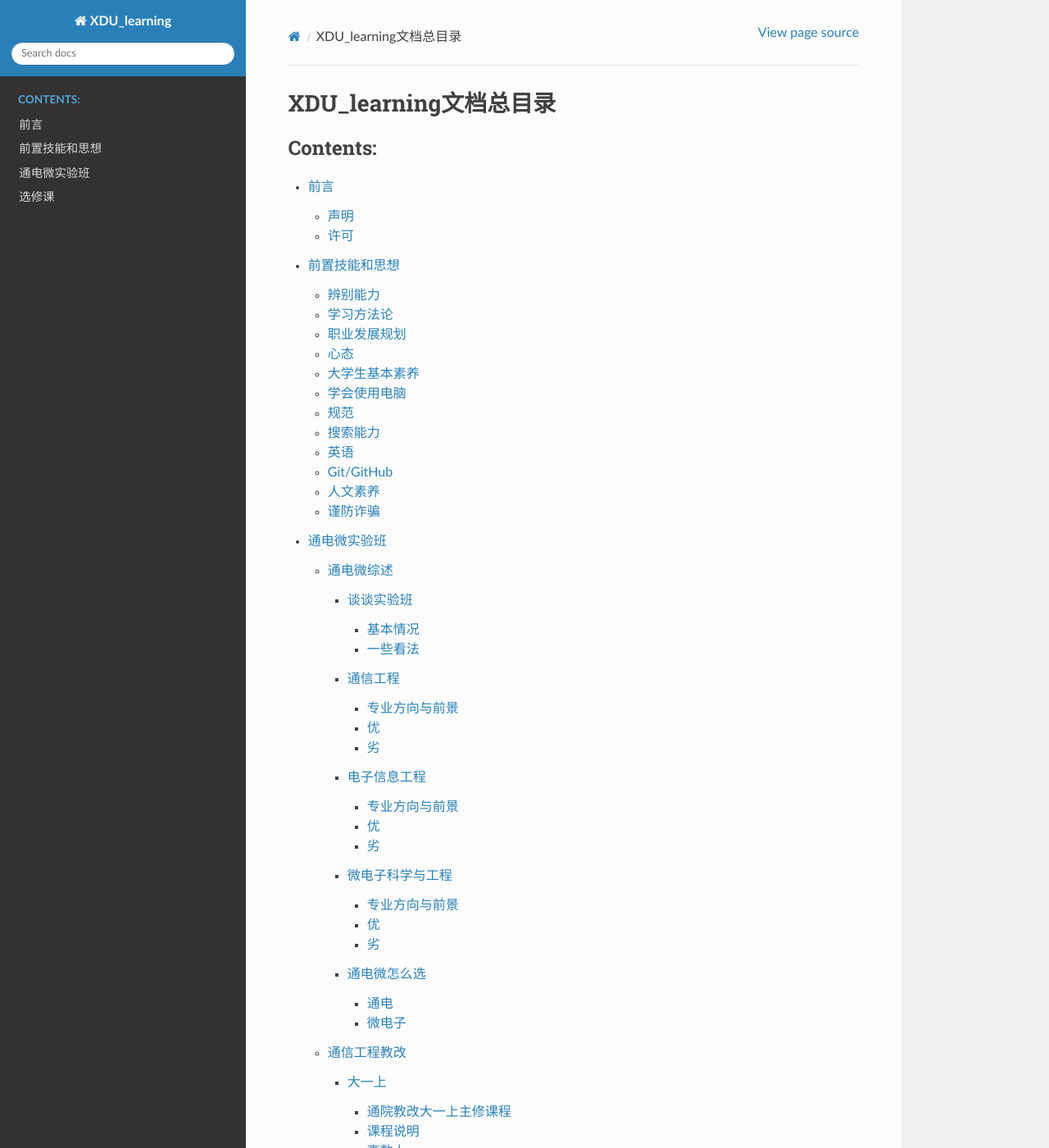
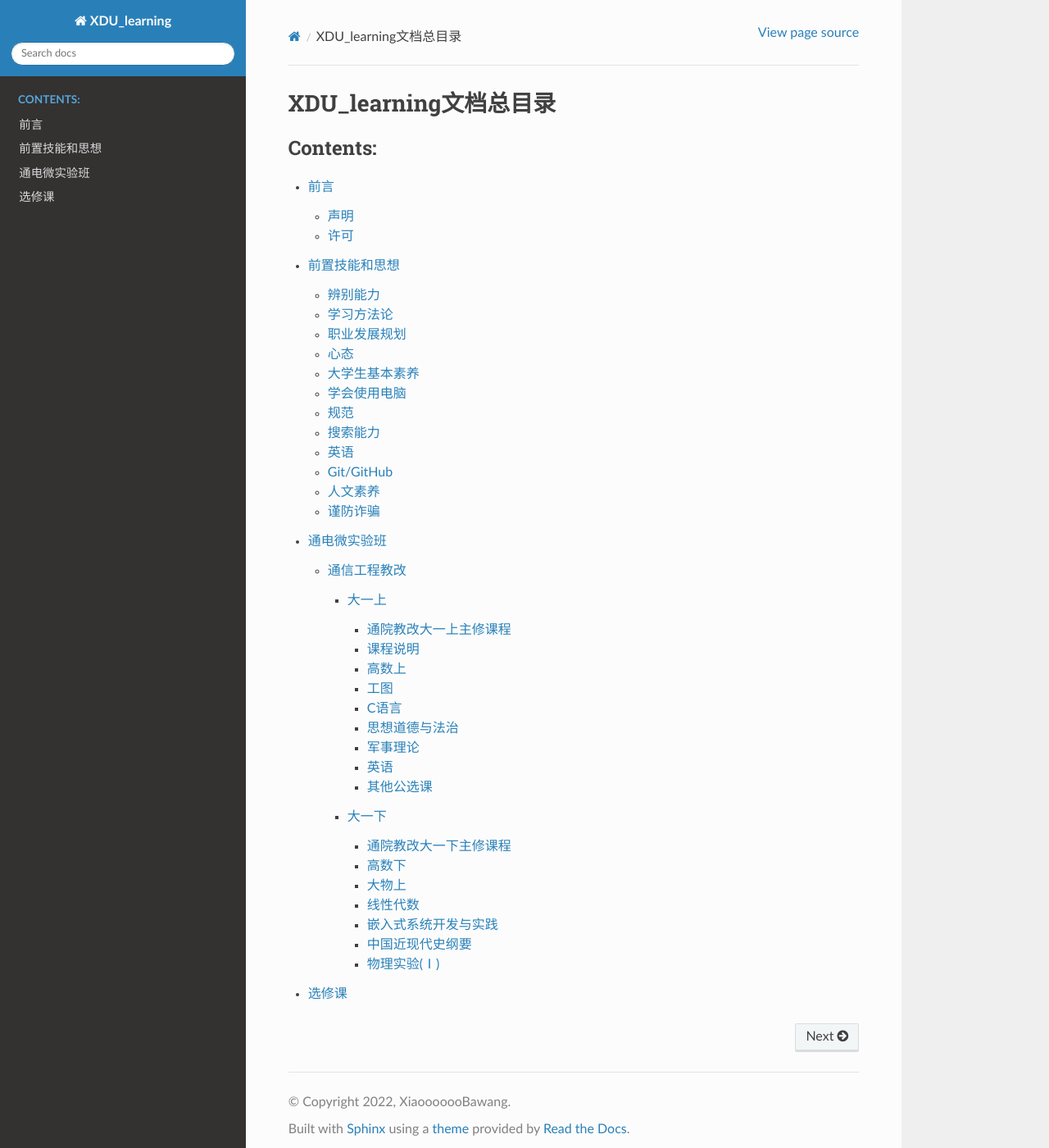
Before and after one commit to XiaooooooBawang/XDU_CE_learning, a Sphinx documentation site: the page built from source/index.rst, in a window 1280 px wide and 1400 px high. Shown: the whole window at 82% size. Built offline with Sphinx 7.4.7 and the Read the Docs theme 2.0.0, drawn with Linux system fonts in a browser that asks for light colours.

Commit message:
Update 通电微综述.md

```diff
--- a/source/通电微实验班/通电微综述.md
+++ b/source/通电微实验班/通电微综述.md
@@ -1,102 +1,62 @@
-# 通电微综述
+~~# 通电微综述~~
 
-**本人对各专业只有浅薄的认知，希望各位学长学姐能发表自己的见解，帮助师弟师妹充分了解各专业**
+~~**本人对各专业只有浅薄的认知，希望各位学长学姐能发表自己的见解，帮助师弟师妹充分了解各专业**~~
 
-## 谈谈实验班
+~~## 谈谈实验班~~
 
-！前情提要：下面讲的实验班会提及各种各样的实验班，不同类型的实验班具体情况是会不一样，所以要看清楚讲的是哪个班。
+~~！前情提要：下面讲的实验班会提及各种各样的实验班，不同类型的实验班具体情况是会不一样，所以要看清楚讲的是哪个班。~~
 
-### 基本情况
+~~### 基本情况~~
 
-- 开学前一周左右会让我们填志愿，电子信息类有三个专业（通信工程、电子信息工程、微电子科学与工程）有教改和卓越班（集成电路也有卓越）。
-- 卓越班叫卓越**工程师**班，所以课程安排**实验实践类课程**会多。教改班叫教育改革班，会在课程上做一点点改革（增删一些课），**课程也会偏理论些**，想让我们以后读研做研究。
-- 通院和电院教改40人（30人高考+10人开学考）。微院教改是20高考+10开学考。卓越则为全开学考选拔。21级是通教最多人报，微教第二多，电教人最少。
-- 选拔考核标准是开学考+面试。开学考数学考高中内容，但难度比高考大得多，英语考四级题型；面试只面第一志愿，过了就过了，没过就按志愿往下分，不同院面试内容各不同，可以问问前几个面试的人面试内容是啥，临时准备（所以前几个面试的很可能是白老鼠，面试顺序得看运气）。
-- 核心课程都是指定某个老师，不能选老师。指定的老师绝绝绝大多是都是好老师，不用担心选不到好老师。上课人少，不用抢前排位置。上很多课见来见去都是班上那三四十个，不利于拓展社交圈（不过经过一年40个人我也没认识完），交际花可忽略这个缺点。
-- 有一些课程单独开给实验班，有一些课程为了“提高我们的能力”会用英文上课或者用英语布置作业。
+- ~~开学前一周左右会让我们填志愿，电子信息类有三个专业（通信工程、电子信息工程、微电子科学与工程）有教改和卓越班（集成电路也有卓越）。~~
+- ~~卓越班叫卓越**工程师**班，所以课程安排**实验实践类课程**会多。教改班叫教育改革班，会在课程上做一点点改革（增删一些课），**课程也会偏理论些**，想让我们以后读研做研究。~~
+- ~~通院和电院教改40人（30人高考+10人开学考）。微院教改是20高考+10开学考。卓越则为全开学考选拔。21级是通教最多人报，微教第二多，电教人最少。~~
+- ~~选拔考核标准是开学考+面试。开学考数学考高中内容，但难度比高考大得多，英语考四级题型；面试只面第一志愿，过了就过了，没过就按志愿往下分，不同院面试内容各不同，可以问问前几个面试的人面试内容是啥，临时准备（所以前几个面试的很可能是白老鼠，面试顺序得看运气）。~~
+- ~~核心课程都是指定某个老师，不能选老师。指定的老师绝绝绝大多是都是好老师，不用担心选不到好老师。上课人少，不用抢前排位置。上很多课见来见去都是班上那三四十个，不利于拓展社交圈（不过经过一年40个人我也没认识完），交际花可忽略这个缺点。~~
+- ~~有一些课程单独开给实验班，有一些课程为了“提高我们的能力”会用英文上课或者用英语布置作业。~~
 
 @21级-通信教改-XiaooooooBawang
 
-### 一些看法
+~~### 一些看法~~
 
-- 我听很多学长学姐说过不少消息，也不知道准不准确，所以感觉实验班有点乱（获得的消息乱，所以不清楚很多事），所以希望真正待过实验班的学长学姐分享真实可靠的信息。
-- 据我了解，实验班的主要目的是把西电比较优秀的学生留在本校读研，有生源保护的感觉。所有实验班的保研率都为50%，班内竞争。需要注意的是所有**卓越班都是只能保本校（这个要考虑清楚！），教改目前还可以保外**。但**实验班的政策可能会年年变，不确定性比普通班大**。通教可以中间退出，但暂时没人想退，很多专业的卓越班就有不少人退。
-- 大部分学长学姐说进实验班竞争大、保研难，但结合我这一年的感受，我个人认为，（大类招生的情况下）在教改班竞争压力反而小，保研难度不会很难（保外校我觉得还是会难一些）。像教改卓越图灵班等是大一开学就已经选好专业的班，**没有分流压力大家都没那么卷**；**如果是含有高考进来学生的那些实验班就更没那么卷了**。像网安实验班、钱学森班这些大一下才选拔的实验班，里面的人基本都是经过大一的筛选，能适应大学学习的大佬巨巨，我们这些大一开学就选拔好的实验班跟他们就真没得比了（经过开学考筛选的也是大佬），跟普通班的相比我们也没啥区别，只不过我们更平均，拔尖和很差的并不多。
-- **在大类招生之后，普通班的内卷程度直线飙升**（经过大一分流的筛选，筛出来的都是又能学又能卷的人），普通班大一分流之后三大院（通电微）就很厉害很卷了，我觉得肯定比通电微实验班卷。就拿20级分流通院的均分89来说（21级还不知道），这不比我们卷多了？（以陈健老板为首说试点班一年不如一年了）
-- 实验班越往后，两极分化会越严重。大佬肯定有，摆烂的也肯定有，班上人少，每多一个人躺平摆烂，对班级保研率的提高相比普通班会更大，再减去可能会出国留学的，**保研率肯定比50%还要高**。前提你不是摆烂的那个。
-- 综上，就大环境而言，我认为通电微实验班反而没那么卷，保研更轻松，保外校难度跟普通班比应该也一样难。
-- 资源向实验班倾斜很小，无论是在普通班还是实验班，优质的资源都是得靠自己主动找、主动争取的，是建立在自己能力之上的。
-- 人少，各种奖评的名额比例与普通班一样，评奖学金啥的会很难。
-- 班上学习氛围还是不错的，大家基本都挺认真，基本都是比较优秀的学生（至少通教目前是这样）。
-- 实验班和普通班都有优缺点，无论选择去哪里都会有不满意的地方，请对比考虑。**应对未知的最好办法就是不断提升自己**。
-- 以上仅是我自己的观点，请自行判断适用性。
+- ~~我听很多学长学姐说过不少消息，也不知道准不准确，所以感觉实验班有点乱（获得的消息乱，所以不清楚很多事），所以希望真正待过实验班的学长学姐分享真实可靠的信息。~~
+- ~~据我了解，实验班的主要目的是把西电比较优秀的学生留在本校读研，有生源保护的感觉。所有实验班的保研率都为50%，班内竞争。需要注意的是所有**卓越班都是只能保本校（这个要考虑清楚！），教改目前还可以保外**。但**实验班的政策可能会年年变，不确定性比普通班大**。通教可以中间退出，但暂时没人想退，很多专业的卓越班就有不少人退。~~
+- ~~大部分学长学姐说进实验班竞争大、保研难，但结合我这一年的感受，我个人认为，（大类招生的情况下）在教改班竞争压力反而小，保研难度不会很难（保外校我觉得还是会难一些）。像教改卓越图灵班等是大一开学就已经选好专业的班，**没有分流压力大家都没那么卷**；**如果是含有高考进来学生的那些实验班就更没那么卷了**。像网安实验班、钱学森班这些大一下才选拔的实验班，里面的人基本都是经过大一的筛选，能适应大学学习的大佬巨巨，我们这些大一开学就选拔好的实验班跟他们就真没得比了（经过开学考筛选的也是大佬），跟普通班的相比我们也没啥区别，只不过我们更平均，拔尖和很差的并不多。~~
+- ~~**在大类招生之后，普通班的内卷程度直线飙升**（经过大一分流的筛选，筛出来的都是又能学又能卷的人），普通班大一分流之后三大院（通电微）就很厉害很卷了，我觉得肯定比通电微实验班卷。就拿20级分流通院的均分89来说（21级还不知道），这不比我们卷多了？（以陈健老板为首说试点班一年不如一年了）~~
+- ~~实验班越往后，两极分化会越严重。大佬肯定有，摆烂的也肯定有，班上人少，每多一个人躺平摆烂，对班级保研率的提高相比普通班会更大，再减去可能会出国留学的，**保研率肯定比50%还要高**。前提你不是摆烂的那个。~~
+- ~~综上，就大环境而言，我认为通电微实验班反而没那么卷，保研更轻松，保外校难度跟普通班比应该也一样难。~~
+- ~~资源向实验班倾斜很小，无论是在普通班还是实验班，优质的资源都是得靠自己主动找、主动争取的，是建立在自己能力之上的。~~
+- ~~人少，各种奖评的名额比例与普通班一样，评奖学金啥的会很难。~~
+- ~~班上学习氛围还是不错的，大家基本都挺认真，基本都是比较优秀的学生（至少通教目前是这样）。~~
+- ~~实验班和普通班都有优缺点，无论选择去哪里都会有不满意的地方，请对比考虑。**应对未知的最好办法就是不断提升自己**。~~
+- ~~以上仅是我自己的观点，请自行判断适用性。~~
 
 @21级-通信教改-XiaooooooBawang
 
-## 通信工程
+~~## 通电微怎么选~~
 
-### 专业方向与前景
+~~**本人对各专业的了解非常有限，我自己当时也只能在大方向上把握，在这里我只能给出当时我考虑的一些浅薄看法**。还请各位师兄师姐补充。~~
 
+~~### 通电~~
 
-
-### 优
-
-
-
-### 劣
-
-
-
-## 电子信息工程
-
-### 专业方向与前景
-
-
-
-### 优
-
-
-
-### 劣
-
-
-
-## 微电子科学与工程
-
-### 专业方向与前景
-
-
-
-### 优
-
-
-
-### 劣
-
-## 通电微怎么选
-
-**本人对各专业的了解非常有限，我自己当时也只能在大方向上把握，在这里我只能给出当时我考虑的一些浅薄看法**。还请各位师兄师姐补充。
-
-### 通电
-
-- 通电不分家，本科学习除了小部分专业课不同外，学的东西都是一样的，毕业之后所掌握的技能和专业素养应该是区别不大的，发展方向也差不了多少。
-- 通电感觉像“万金油”专业，软硬兼修（我感觉本科并不存在通信偏软，电子偏硬的情况，大家都一样又软又硬），学得很杂，但学得不精（本科学得散，所以要读研）。研究生或本科毕业找工作可发展的方向非常多，这个多是建立在我们本科就学了ICT（信息与通讯技术）中底层很多**基础通用**的东西，而且ICT还包含了非常多的行业。当我们要往上层各个细分发展方向发展时，我们面临的选择非常多，同时我们本科培养的专业技能和学习能力能让我们更容易进入ICT中各个行业。比如通电的人转码当程序员当算法工程师等等非常常见，电子类转码比文转码、土木转码那肯定竞争力强不少，转行难度也低得多。**当以后面对其他方向的快速发展，就算转去这个行业我们也是更从容更有能力的。**
-- 用一句话来说通电：“**厚基础，宽口径**”。通电的，电子信息工程的本行好像也就只能做天线雷达，通信工程的本行好像也就去三大运营商。它俩的本行确实如不少人所言，夕阳产业、就业面窄、待遇不高。本行吸引不了多少人，但我们可以去其他相关的科技行业呀，**各种“智能···”、”互联网+“、“5/6G+”等等的行业大有我们可为的空间**。**所以在考虑通电的时候，不要只把目光放在本行**。我感觉**通电专业就是为其他相关科技行业输出大量人才的**。
-- 综上，无论通电选哪个应该差不太多。
-- 通电剩下要考虑的可能基本是：（**希望有师兄师姐能补充**，我知道的不多）
-  - 通院名气最大，最多人报，实力最强（西电通信工程的简历在通信行业绝不会被全国任何一间大学比下去，当然电信的简历一样暴打其他学校），分数也最高。（21级刚分完专业，轮到电院最火爆了，估计是受20级通院破防影响了，电院估计很快要卷爆了）
-  - 竞争压力：通院最卷，电院相比没那么卷（通教的成绩都是比电教微教高几分）。
-  - 课程安排：三个院的课程都挺多，就别想着哪边学得轻松了，都不轻松。大家或多或少听过20级通院破防这事，我只能说这东西是风水轮流转的，各个院都很忙，只是忙的时间错开了而已，逃不了。
-  - 保研政策：电院竞赛加分政策好像比通院吃亏些，比如有些竞赛电院不加分，竞赛加分归一化等等。
-  - 资源：我感觉都差不多，资源是靠自己争取的，学校学院能提供的机会资源都是倾向优秀的努力进取的人。
-  - ·······
+- ~~通电不分家，本科学习除了小部分专业课不同外，学的东西都是一样的，毕业之后所掌握的技能和专业素养应该是区别不大的，发展方向也差不了多少。~~
+- ~~通电感觉像“万金油”专业，软硬兼修（我感觉本科并不存在通信偏软，电子偏硬的情况，大家都一样又软又硬），学得很杂，但学得不精（本科学得散，所以要读研）。研究生或本科毕业找工作可发展的方向非常多，这个多是建立在我们本科就学了ICT（信息与通讯技术）中底层很多**基础通用**的东西，而且ICT还包含了非常多的行业。当我们要往上层各个细分发展方向发展时，我们面临的选择非常多，同时我们本科培养的专业技能和学习能力能让我们更容易进入ICT中各个行业。比如通电的人转码当程序员当算法工程师等等非常常见，电子类转码比文转码、土木转码那肯定竞争力强不少，转行难度也低得多。**当以后面对其他方向的快速发展，就算转去这个行业我们也是更从容更有能力的。**~~
+- ~~用一句话来说通电：“**厚基础，宽口径**”。通电的，电子信息工程的本行好像也就只能做天线雷达，通信工程的本行好像也就去三大运营商。它俩的本行确实如不少人所言，夕阳产业、就业面窄、待遇不高。本行吸引不了多少人，但我们可以去其他相关的科技行业呀，**各种“智能···”、”互联网+“、“5/6G+”等等的行业大有我们可为的空间**。**所以在考虑通电的时候，不要只把目光放在本行**。我感觉**通电专业就是为其他相关科技行业输出大量人才的**。~~
+- ~~综上，无论通电选哪个应该差不太多。~~
+- ~~通电剩下要考虑的可能基本是：（**希望有师兄师姐能补充**，我知道的不多）~~
+  - ~~通院名气最大，最多人报，实力最强（西电通信工程的简历在通信行业绝不会被全国任何一间大学比下去，当然电信的简历一样暴打其他学校），分数也最高。（21级刚分完专业，轮到电院最火爆了，估计是受20级通院破防影响了，电院估计很快要卷爆了）~~
+  - ~~竞争压力：通院最卷，电院相比没那么卷（通教的成绩都是比电教微教高几分）。~~
+  - ~~课程安排：三个院的课程都挺多，就别想着哪边学得轻松了，都不轻松。大家或多或少听过20级通院破防这事，我只能说这东西是风水轮流转的，各个院都很忙，只是忙的时间错开了而已，逃不了。~~
+  - ~~保研政策：电院竞赛加分政策好像比通院吃亏些，比如有些竞赛电院不加分，竞赛加分归一化等等。~~
+  - ~~资源：我感觉都差不多，资源是靠自己争取的，学校学院能提供的机会资源都是倾向优秀的努力进取的人。~~
+  - ~~·······~~
 
 @21级-通信教改-XiaooooooBawang
 
-### 微电子
+~~### 微电子~~
 
-- 微电子和通电可能差别会大些，微电子很明显就是往**芯片方向**发展的。非常欢迎想为祖国芯片行业发展做贡献的同学。专业发展的话，只要坚持读到硕士，七八年之后毕业，国家芯片行业发展应该是越来越好的，钱景也是非常好的，很香。
-- 微电子和通电另一个差别就是学习难度，微电子要更难学一些（比如说量子力学就非常难学），课程会比通电多一些些。
-- 需要注意的是**微电子科学与工程**和**集成电路设计与集成系统**虽然都跟芯片有关，但两个不是一个专业，方向有所不同，不同方向前景也很大不同，具体是怎样我就不是很懂了，自行了解，但也不用考虑太多，本科学得少，具体方向读研的时候可以再选。
+- ~~微电子和通电可能差别会大些，微电子很明显就是往**芯片方向**发展的。非常欢迎想为祖国芯片行业发展做贡献的同学。专业发展的话，只要坚持读到硕士，七八年之后毕业，国家芯片行业发展应该是越来越好的，钱景也是非常好的，很香。~~
+- ~~微电子和通电另一个差别就是学习难度，微电子要更难学一些（比如说量子力学就非常难学），课程会比通电多一些些。~~
+- ~~需要注意的是**微电子科学与工程**和**集成电路设计与集成系统**虽然都跟芯片有关，但两个不是一个专业，方向有所不同，不同方向前景也很大不同，具体是怎样我就不是很懂了，自行了解，但也不用考虑太多，本科学得少，具体方向读研的时候可以再选。~~
 
 @21级-通信教改-XiaooooooBawang
```
